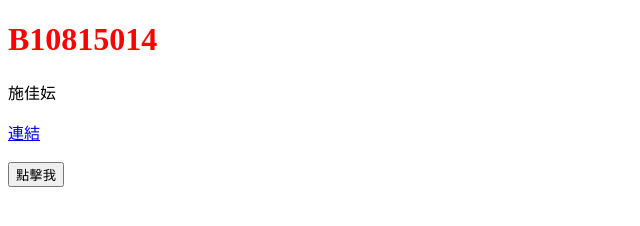
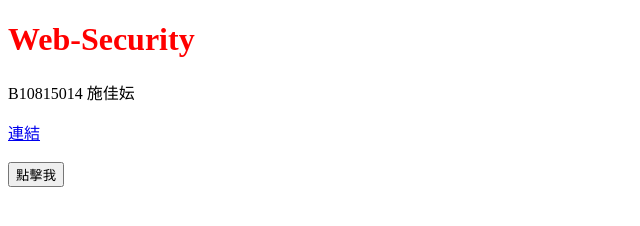
Before and after one commit to TomAJer/Web-Security, a plain HTML site: page index.html in a window 1280 px wide. Shown: the whole page, without its empty margins (0-640 px from the left). Drawn offline with Linux system fonts and the light colour scheme.

Commit message:
Update index.html

```diff
--- a/index.html
+++ b/index.html
@@ -10,8 +10,8 @@ h1 {
 </head>
 <body>
 
-<h1>B10815014</h1>
-<p>施佳妘</p>
+<h1>Web-Security</h1>
+<p>B10815014 施佳妘</p>
 <a href="網址">連結</a>
 <br>
 <br>
```
